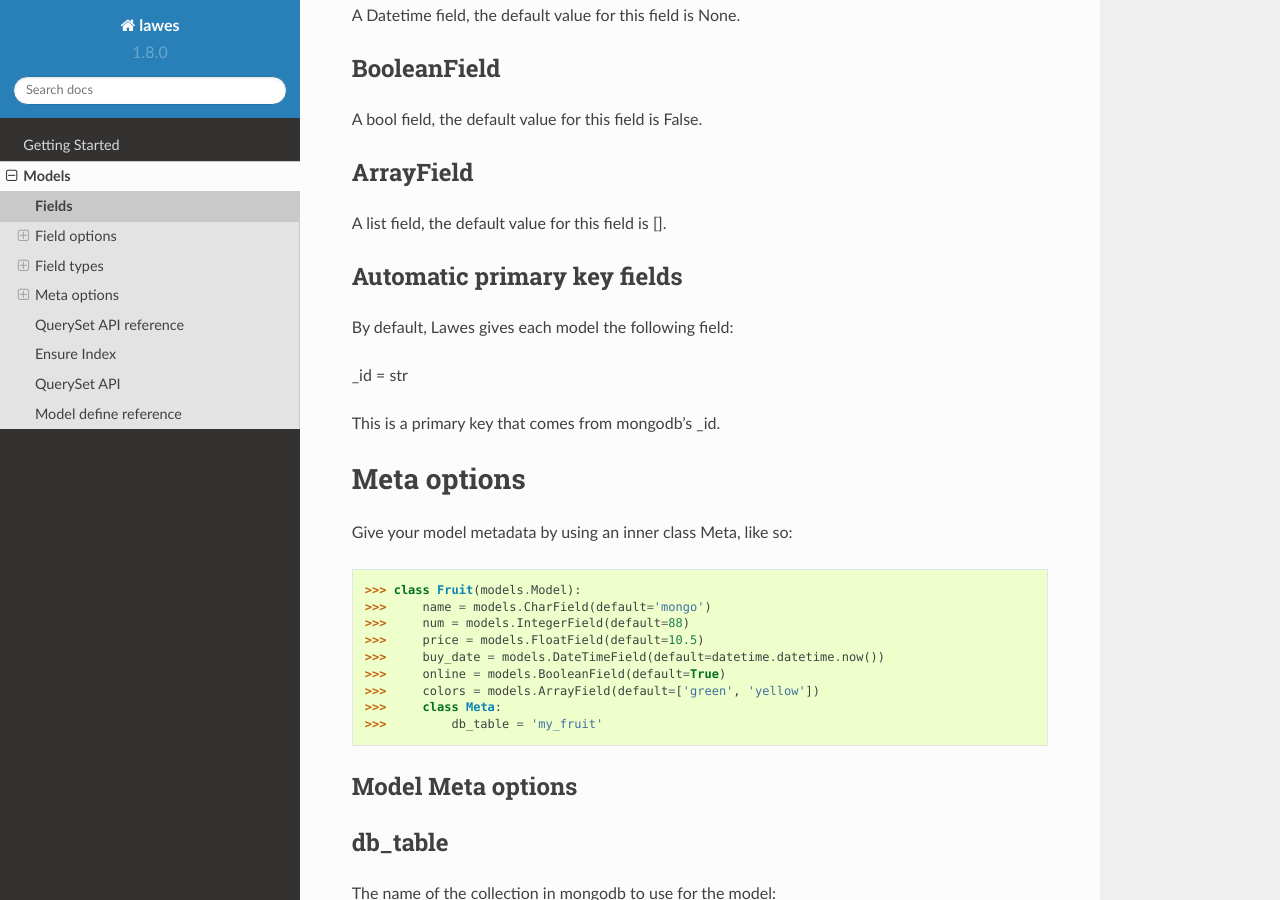
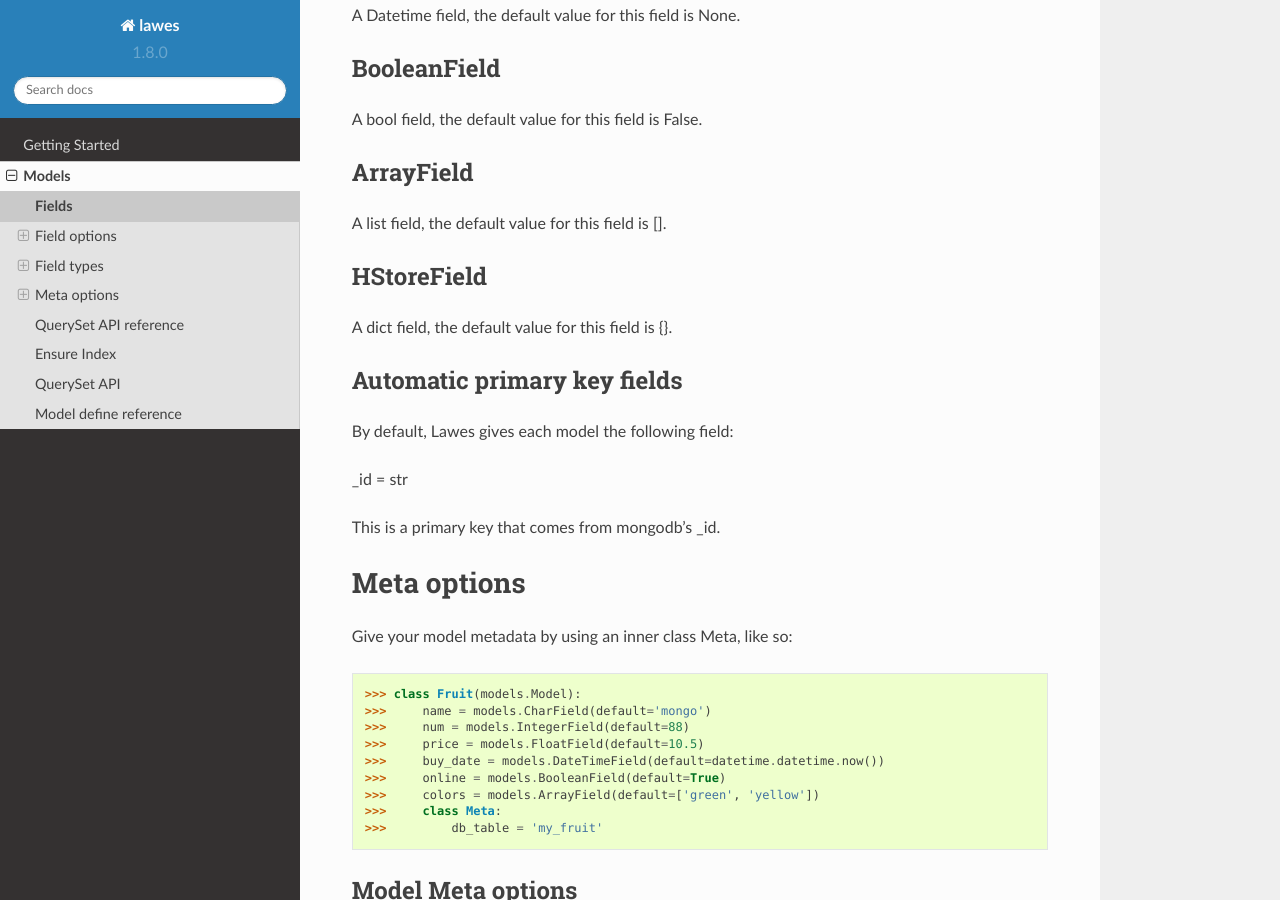
Before and after one commit to MrLawes/Lawes, a Sphinx documentation site: the page built from docs/models/fields.rst, in a window 1280 px wide and 900 px high, scrolled down 1972 px. Built offline with Sphinx 7.4.7 and the Read the Docs theme 2.0.0, drawn with Linux system fonts in a browser that asks for light colours.

Commit message:
amend the docs

```diff
--- a/docs/models/fields.rst
+++ b/docs/models/fields.rst
@@ -94,6 +94,10 @@ ArrayField
 --------------------------------------
 A list field, the default value for this field is [].
 
+HStoreField
+--------------------------------------
+A dict field, the default value for this field is {}.
+
 Automatic primary key fields
 --------------------------------------
 By default, Lawes gives each model the following field:
```
